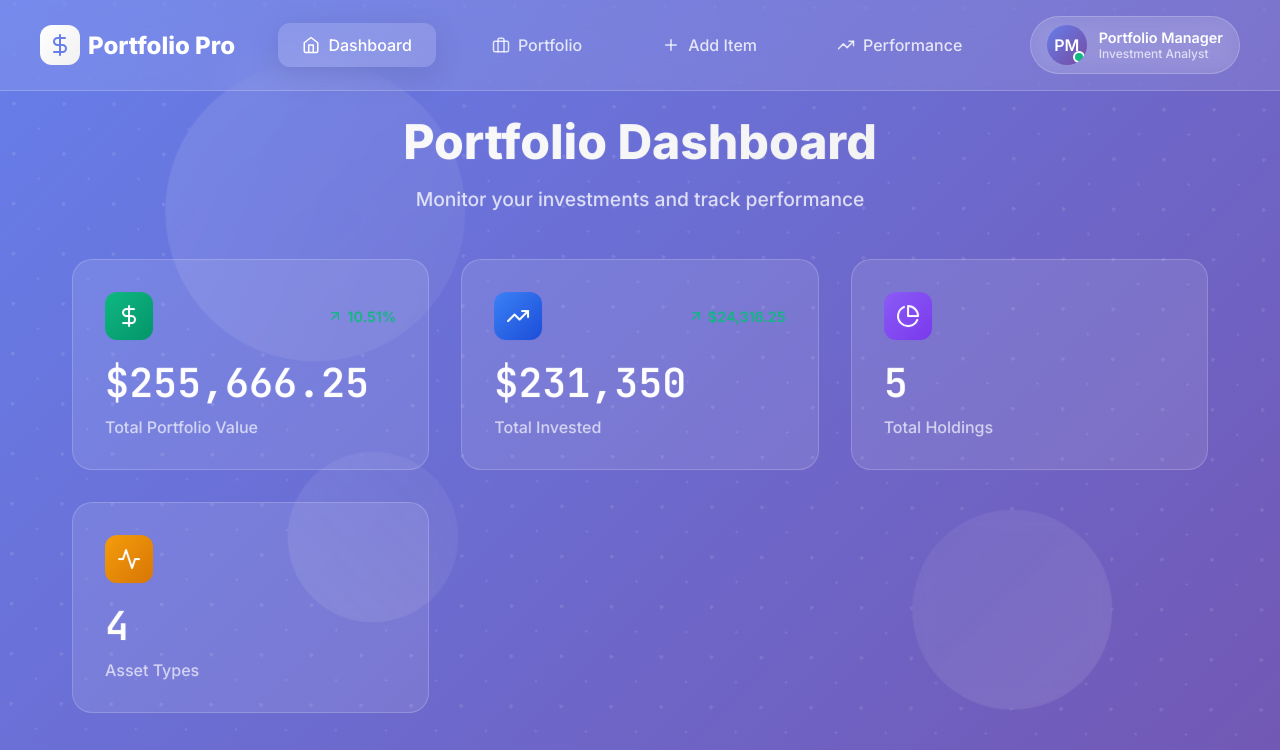
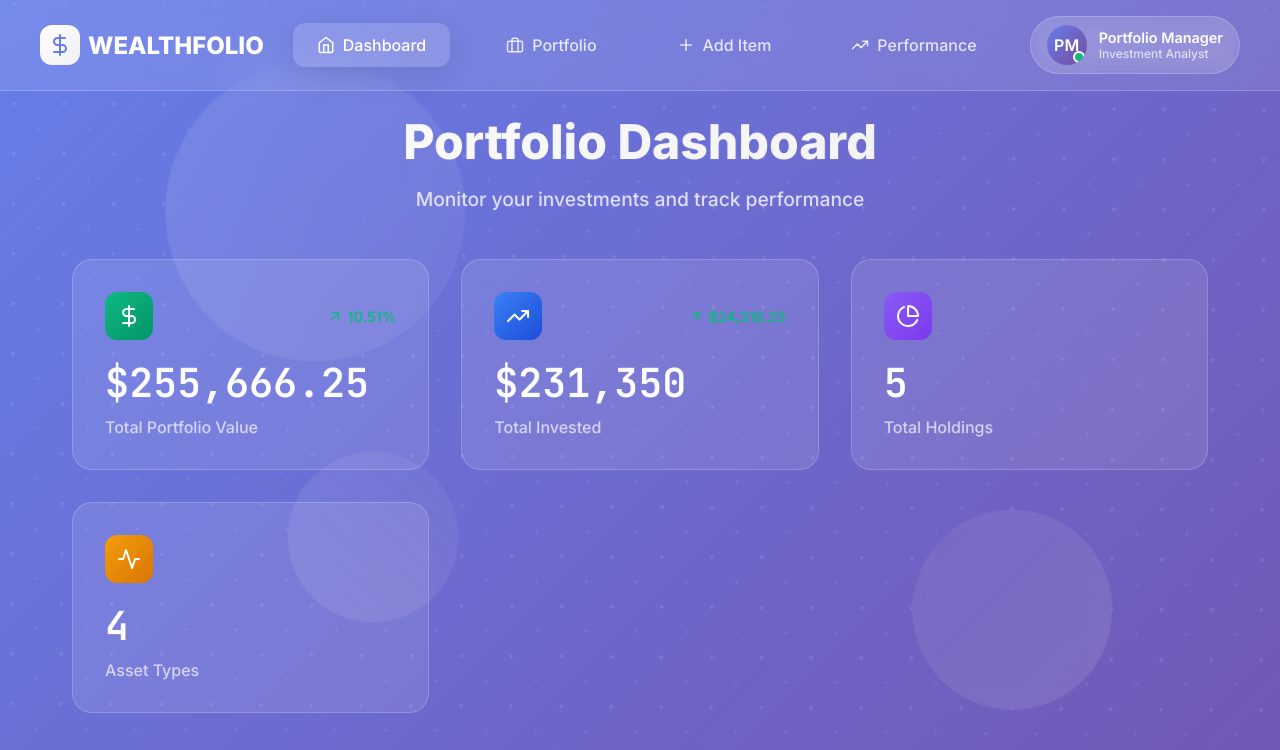
Before and after one commit to YugalMishra/portfolio-manager-frontend, a React (Create React App) app: page / in a window 1280 px wide. Shown: the top 750 px of the page. Built offline with nearby package versions, Linux system fonts and the light colour scheme; the HTML template or start-up script is replaced by a standard one.

Commit message:
Updated logo in Navbar.js

```diff
--- a/src/components/Navbar.js
+++ b/src/components/Navbar.js
@@ -359,7 +359,7 @@ const Navbar = () => {
             >
               <DollarSign size={24} color="#667eea" />
             </LogoIcon>
-            Portfolio Pro
+            WEALTHFOLIO
           </Logo>
 
           <NavLinks>
```
